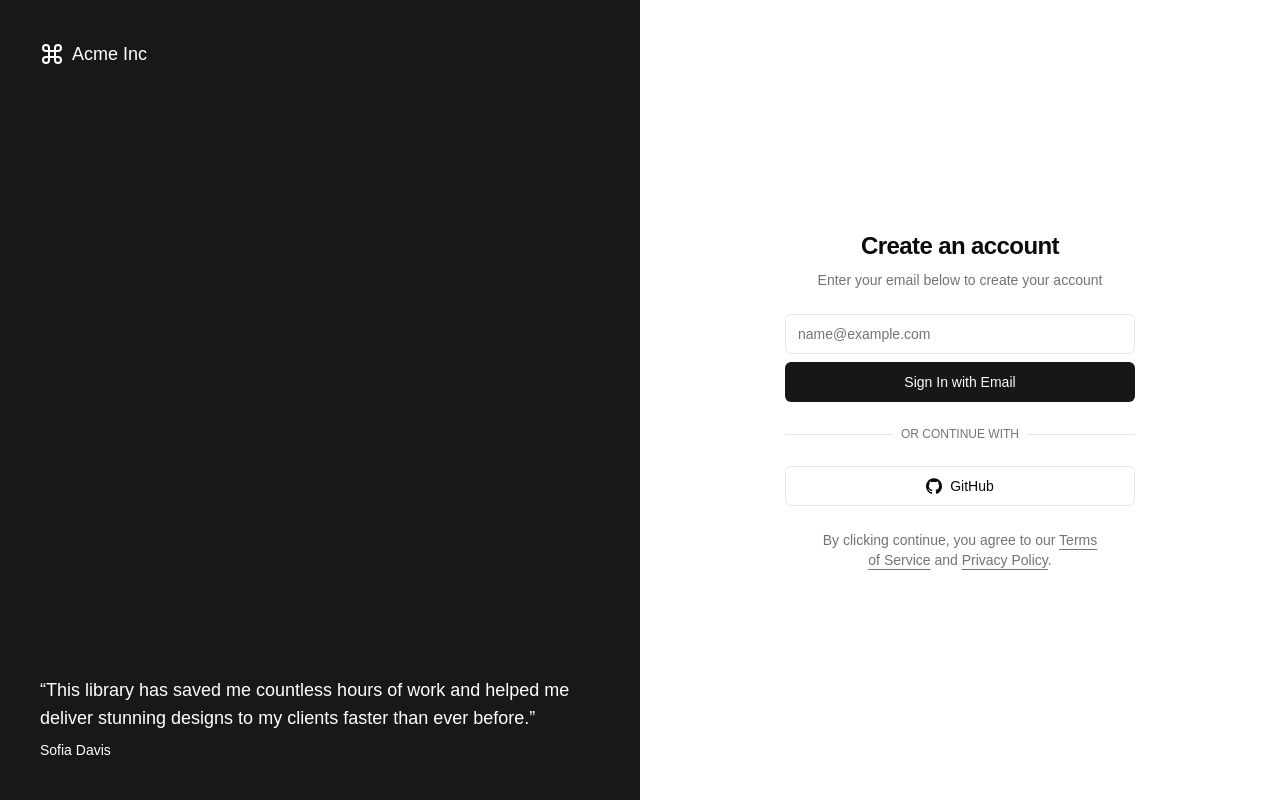
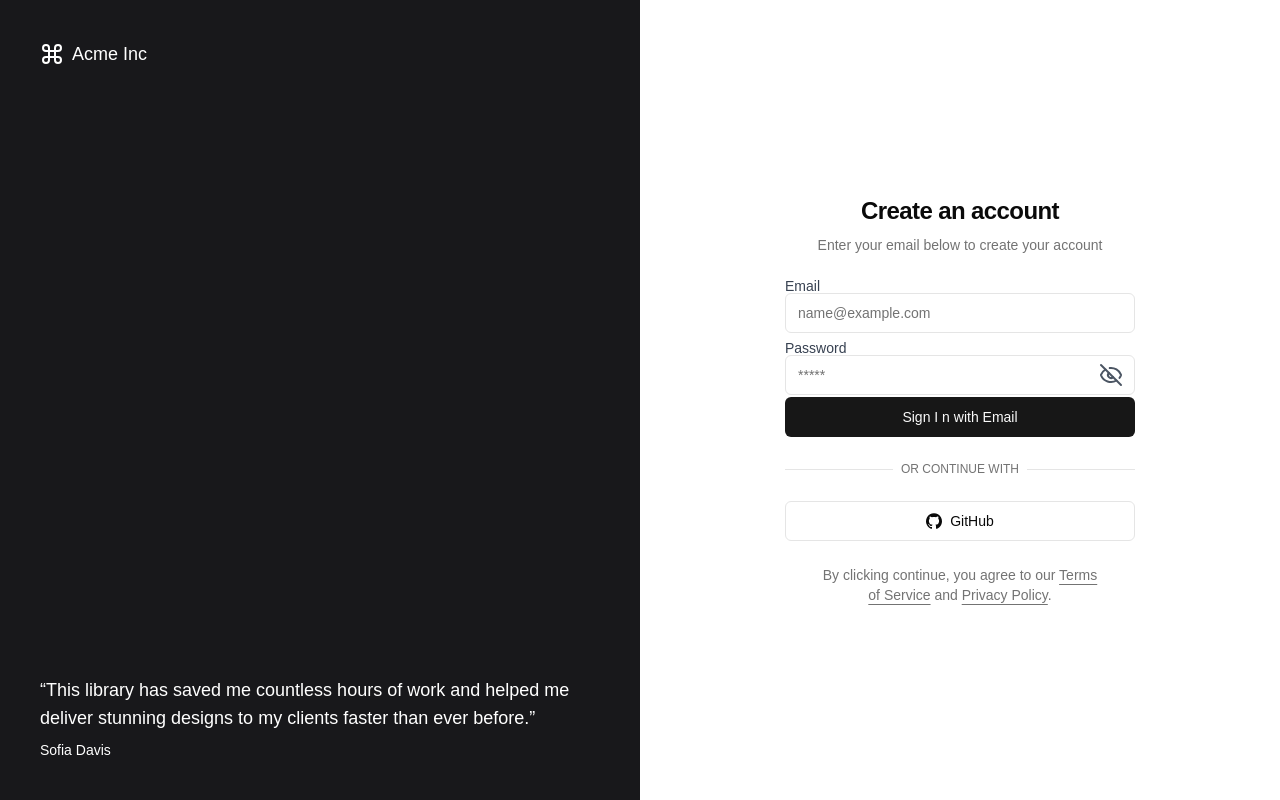
Before and after one commit to The-Dev-Hive/Talent-Trove-Client, a Next.js app: page /login in a window 1280 px wide. Built offline with nearby package versions, Linux system fonts and the light colour scheme.

Commit message:
feat: added hoockform in login page

```diff
--- /dev/null
+++ b/src/app/(front)/(auth)/login/logInForm.tsx
@@ -0,0 +1,101 @@
+"use client";
+
+import Link from "next/link";
+
+import { useForm } from "react-hook-form";
+
+import { Button } from "@/components/ui";
+import { Icons } from "@/components/icons";
+import { loginSchema, LoginSchemaType } from "./login.yup-schema";
+import { yupResolver } from "@hookform/resolvers/yup";
+import { InputCombo, InputComboForPassword } from "@/components/forms";
+import { Fragment } from "react";
+
+export default function LoginForm() {
+  const {
+    register,
+    handleSubmit,
+    formState: { errors },
+  } = useForm({
+    resolver: yupResolver(loginSchema),
+  });
+
+  const onSubmit = (data: LoginSchemaType) => {
+    console.log(data);
+  };
+
+  return (
+    <Fragment>
+      <div className="lg:p-8">
+        <div className="mx-auto flex w-full flex-col justify-center space-y-6 sm:w-[350px]">
+          <div className="flex flex-col space-y-2 text-center">
+            <h1 className="text-2xl font-semibold tracking-tight">
+              Create an account
+            </h1>
+            <p className="text-sm text-muted-foreground">
+              Enter your email below to create your account
+            </p>
+          </div>
+
+          <form onSubmit={handleSubmit(onSubmit)}>
+            <div className="grid gap-6">
+              <div>
+                <div className="space-y-2">
+                  <InputCombo
+                    register={register("email")}
+                    error={errors.email?.message}
+                    labelName="Email"
+                    placeholder="name@example.com"
+                    type="email"
+                  />
+                  <InputComboForPassword
+                    register={register("password")}
+                    error={errors.password?.message}
+                    labelName="password"
+                    placeholder="*****"
+                  />
+                </div>
+
+                <Button className="w-full" type="submit">
+                  Sign I n with Email
+                </Button>
+              </div>
+
+              <div className="relative">
+                <div className="absolute inset-0 flex items-center">
+                  <span className="w-full border-t" />
+                </div>
+                <div className="relative flex justify-center text-xs uppercase">
+                  <span className="bg-background px-2 text-muted-foreground">
+                    Or continue with
+                  </span>
+                </div>
+              </div>
+              <Button variant="outline" type="button">
+                <Icons.gitHub className="mr-2 h-4 w-4" />
+                GitHub
+              </Button>
+            </div>
+          </form>
+          <p className="px-8 text-center text-sm text-muted-foreground">
+            By clicking continue, you agree to our{" "}
+            <Link
+              href="/terms"
+              className="underline underline-offset-4 hover:text-primary"
+            >
+              Terms of Service
+            </Link>{" "}
+            and{" "}
+            <Link
+              href="/privacy"
+              className="underline underline-offset-4 hover:text-primary"
+            >
+              Privacy Policy
+            </Link>
+            .
+          </p>
+        </div>
+      </div>
+    </Fragment>
+  );
+}
--- a/src/app/(front)/(auth)/login/login.yup-schema.ts
+++ b/src/app/(front)/(auth)/login/login.yup-schema.ts
@@ -1,4 +1,5 @@
 import * as Yup from "yup";
+import { InferType } from "yup";
 
 export const loginSchema = Yup.object().shape({
   email: Yup.string()
@@ -6,3 +7,5 @@ export const loginSchema = Yup.object().shape({
     .required("Email is required"),
   password: Yup.string().required("Password is required"),
 });
+
+export type LoginSchemaType = InferType<typeof loginSchema>;
--- a/src/app/(front)/(auth)/login/page.tsx
+++ b/src/app/(front)/(auth)/login/page.tsx
@@ -1,84 +1,18 @@
+import React from "react";
 import { Metadata } from "next";
-import Link from "next/link";
-
-import { Fragment } from "react";
-import { Button, Label, Input } from "@/components/ui";
-import { Icons } from "@/components/icons";
+import LoginForm from "./logInForm";
 
 export const metadata: Metadata = {
   title: "Login",
   description: "Authentication forms built using the components.",
 };
 
-export default function LoginPage() {
+const Login = () => {
   return (
-    <Fragment>
-      <div className="lg:p-8">
-        <div className="mx-auto flex w-full flex-col justify-center space-y-6 sm:w-[350px]">
-          <div className="flex flex-col space-y-2 text-center">
-            <h1 className="text-2xl font-semibold tracking-tight">
-              Create an account
-            </h1>
-            <p className="text-sm text-muted-foreground">
-              Enter your email below to create your account
-            </p>
-          </div>
+    <div>
+      <LoginForm />
+    </div>
+  );
+};
 
-          <div>
-            <div className="grid gap-6">
-              <form>
-                <div className="grid gap-2">
-                  <div className="grid gap-1">
-                    <Label className="sr-only" htmlFor="email">
-                      Email
-                    </Label>
-                    <Input
-                      id="email"
-                      placeholder="name@example.com"
-                      type="email"
-                      autoCapitalize="none"
-                      autoComplete="email"
-                      autoCorrect="off"
-                    />
-                  </div>
-                  <Button>Sign In with Email</Button>
-                </div>
-              </form>
-              <div className="relative">
-                <div className="absolute inset-0 flex items-center">
-                  <span className="w-full border-t" />
-                </div>
-                <div className="relative flex justify-center text-xs uppercase">
-                  <span className="bg-background px-2 text-muted-foreground">
-                    Or continue with
-                  </span>
-                </div>
-              </div>
-              <Button variant="outline" type="button">
-                <Icons.gitHub className="mr-2 h-4 w-4" />
-                GitHub
-              </Button>
-            </div>
-          </div>
-          <p className="px-8 text-center text-sm text-muted-foreground">
-            By clicking continue, you agree to our{" "}
-            <Link
-              href="/terms"
-              className="underline underline-offset-4 hover:text-primary"
-            >
-              Terms of Service
-            </Link>{" "}
-            and{" "}
-            <Link
-              href="/privacy"
-              className="underline underline-offset-4 hover:text-primary"
-            >
-              Privacy Policy
-            </Link>
-            .
-          </p>
-        </div>
-      </div>
-    </Fragment>
-  );
-}
+export default Login;
--- a/src/app/globals.css
+++ b/src/app/globals.css
@@ -76,3 +76,25 @@ body {
     @apply bg-background text-foreground;
   }
 }
+
+@layer components {
+  /*  Form styling */
+
+  .inputCombo-field {
+    @apply block w-full items-center rounded-lg border bg-white px-10 py-3 text-gray-700 focus:border-blue-400 focus:outline-none focus:ring focus:ring-blue-300 focus:ring-opacity-40 dark:border-gray-600 dark:bg-gray-900 dark:text-gray-300 dark:focus:border-blue-300 2xl:py-4 2xl:pr-5 2xl:text-xl 2xl:placeholder:text-xl;
+  }
+  .inputCombo-wrapper {
+    @apply relative flex items-center 2xl:shadow-sm 2xl:placeholder:text-2xl;
+  }
+  .inputCombo-label {
+    @apply block font-bold capitalize text-gray-700;
+  }
+
+  .inputCombo-error {
+    @apply mt-[0.15rem] text-xs font-semibold text-red-400;
+  }
+
+  .inputCombo-warning {
+    @apply text-sm font-bold italic text-red-500;
+  }
+}
--- /dev/null
+++ b/src/components/forms/index.ts
@@ -0,0 +1,6 @@
+export * from "./inputCombo";
+export * from "./InputComboSelect";
+export * from "./InputComboSelectArray";
+export * from "./InputComboTextArea";
+export * from "./inputComboForPassword";
+export * from "./inputComboMax";
--- a/src/components/forms/inputCombo.tsx
+++ b/src/components/forms/inputCombo.tsx
@@ -1,10 +1,11 @@
 import { cn } from "@/utils";
 import React from "react";
 import { type UseFormRegisterReturn } from "react-hook-form";
-import { motion, AnimatePresence } from "framer-motion";
+import { motion } from "framer-motion";
+import { Input, Label } from "../ui";
 
 interface Props extends React.ComponentProps<"input"> {
-	icon: React.ReactNode;
+  icon?: React.ReactNode;
   register: UseFormRegisterReturn;
   error: string | undefined;
   wrapperClassName?: string;
@@ -13,7 +14,7 @@ interface Props extends React.ComponentProps<"input"> {
 }
 
 export const InputCombo = ({
-	icon,
+  //   icon,
   className,
   register,
   wrapperClassName,
@@ -25,23 +26,23 @@ export const InputCombo = ({
   return (
     <div>
       {labelName && (
-				<label htmlFor={register.name} className="inputCombo-label">
+        <Label htmlFor={register.name} className="inputCombo-label">
           {labelName}
-				</label>
+        </Label>
       )}
 
-			<div className={cn("inputCombo-wrapper", wrapperClassName)}>
-				<span className="absolute">{icon}</span>
-				<input
-					className={cn("inputCombo-field", className, {
-						"border-red-700": error,
-					})}
+      <div className={cn("inputCombo-wrapper ", wrapperClassName)}>
+        <Input
+          className={cn(
+            "flex h-10 w-full rounded-md border border-input bg-background px-3 py-2 text-sm ring-offset-background file:border-0 file:bg-transparent file:text-sm file:font-medium file:text-foreground placeholder:text-muted-foreground focus-visible:outline-none focus-visible:ring-2 focus-visible:ring-ring focus-visible:ring-offset-2 disabled:cursor-not-allowed disabled:opacity-50",
+            { "border-red-700": error },
+            className
+          )}
           {...register}
           {...props}
         />
       </div>
 
-			<AnimatePresence>
       {isShowError && (
         <motion.p
           initial={{ opacity: 0 }}
@@ -52,7 +53,6 @@ export const InputCombo = ({
           {error || ""}
         </motion.p>
       )}
-			</AnimatePresence>
     </div>
   );
 };
--- a/src/components/forms/inputComboForPassword.tsx
+++ b/src/components/forms/inputComboForPassword.tsx
@@ -7,8 +7,10 @@ import { type UseFormRegisterReturn } from "react-hook-form";
 
 import { motion, AnimatePresence } from "framer-motion";
 
+import { Label, Input } from "../ui";
+
 interface Props extends React.ComponentProps<"input"> {
-	icon: React.ReactNode;
+  icon?: React.ReactNode;
   register: UseFormRegisterReturn;
   error: string | undefined;
   wrapperClassName?: string;
@@ -17,7 +19,7 @@ interface Props extends React.ComponentProps<"input"> {
 }
 
 export const InputComboForPassword = ({
-	icon,
+  // icon,
   className,
   register,
   wrapperClassName,
@@ -33,22 +35,31 @@ export const InputComboForPassword = ({
   return (
     <div>
       {labelName && (
-				<label htmlFor={register.name} className="inputCombo-label">
+        <Label htmlFor={register.name} className="inputCombo-label">
           {labelName}
-				</label>
+        </Label>
       )}
       <div className={cn("inputCombo-wrapper", wrapperClassName)}>
-				<span className="absolute">{icon}</span>
-				<input
-					className={cn("inputCombo-field", className, {
-						"border-red-700": error,
-					})}
-					type={isShow ? "text" : "password"}
+        <Input
+          className={cn(
+            "flex h-10 w-full rounded-md border border-input bg-background px-3 py-2 text-sm ring-offset-background file:border-0 file:bg-transparent file:text-sm file:font-medium file:text-foreground placeholder:text-muted-foreground focus-visible:outline-none focus-visible:ring-2 focus-visible:ring-ring focus-visible:ring-offset-2 disabled:cursor-not-allowed disabled:opacity-50",
+            { "border-red-700": error },
+            className
+          )}
+          {...register}
           {...props}
-					{...register}
         />
-				<button onClick={toggleShowPassword} className="absolute bottom-0 right-3 top-0 outline-none" type="button">
-					{!isShow ? <EyeOff className="text-gray-600" /> : <Eye className="text-gray-600" />}
+
+        <button
+          onClick={toggleShowPassword}
+          className="absolute bottom-0 right-3 top-0 outline-none"
+          type="button"
+        >
+          {!isShow ? (
+            <EyeOff className="text-gray-600" />
+          ) : (
+            <Eye className="text-gray-600" />
+          )}
         </button>
       </div>
 
```
Also changed, not shown: src/components/icons/index.tsx (+20 -0 lines), .eslintrc.json. Lines whose indentation alone changed are shown as unchanged.
